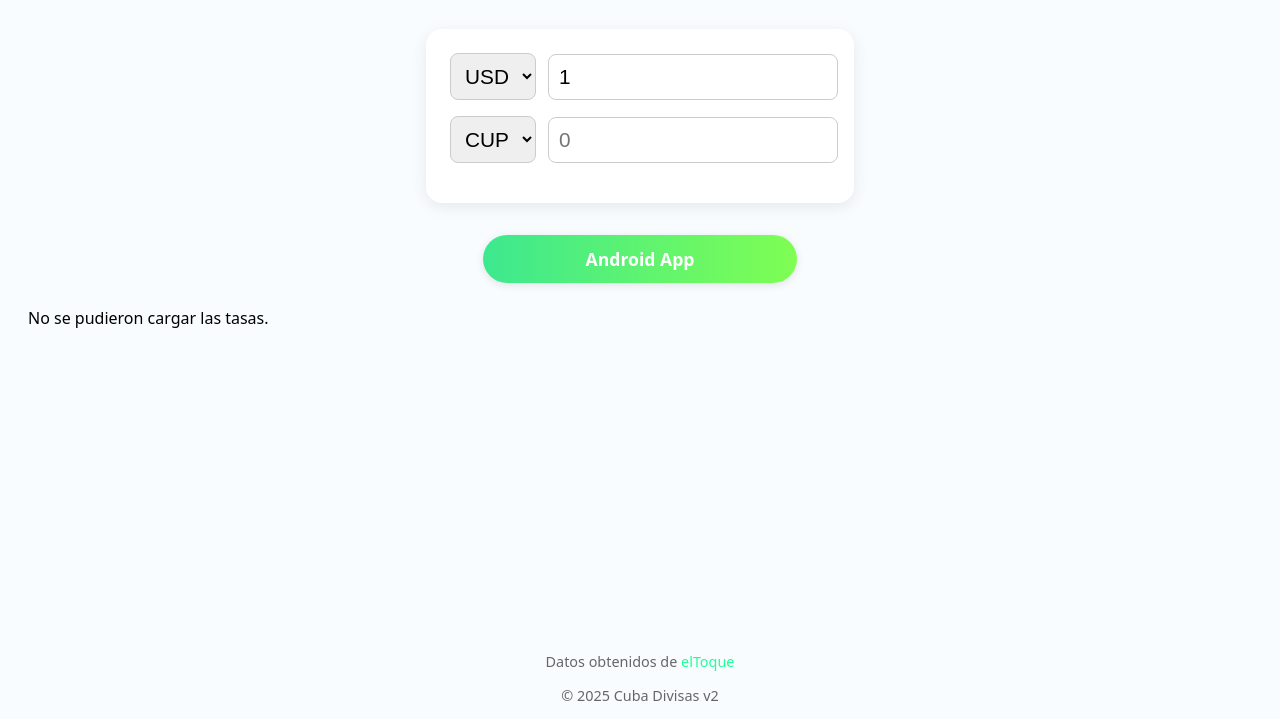
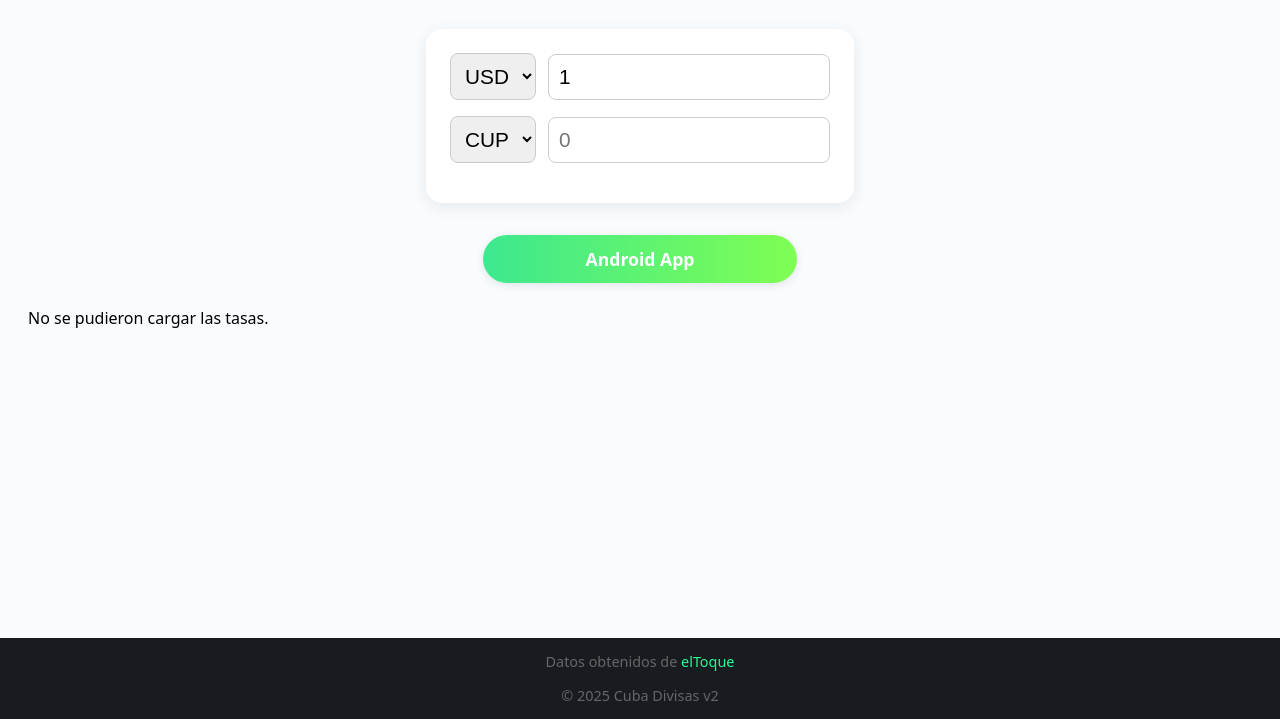
Before and after one commit to alessan2ro/tasas-de-cambio, a plain HTML site: page index.html in a window 1280 px wide. Shown: the part 81-800 px from the top of the page. Drawn offline with Linux system fonts and the light colour scheme; no server answers.

Commit message:
update css

```diff
--- a/css/styles.css
+++ b/css/styles.css
@@ -99,13 +99,16 @@ h1 {
 #input-cantidad,
 #output-cantidad {
   flex: 1;
+  min-width: 0;
   padding: 10px;
   border-radius: 8px;
   border: 1px solid #ccc;
   font-size: 1.3em;
+  box-sizing: border-box;
 }
 
 .main-footer {
+  background-color: #181c20;
   position: fixed;
   bottom: 0;
   left: 50%;
```
